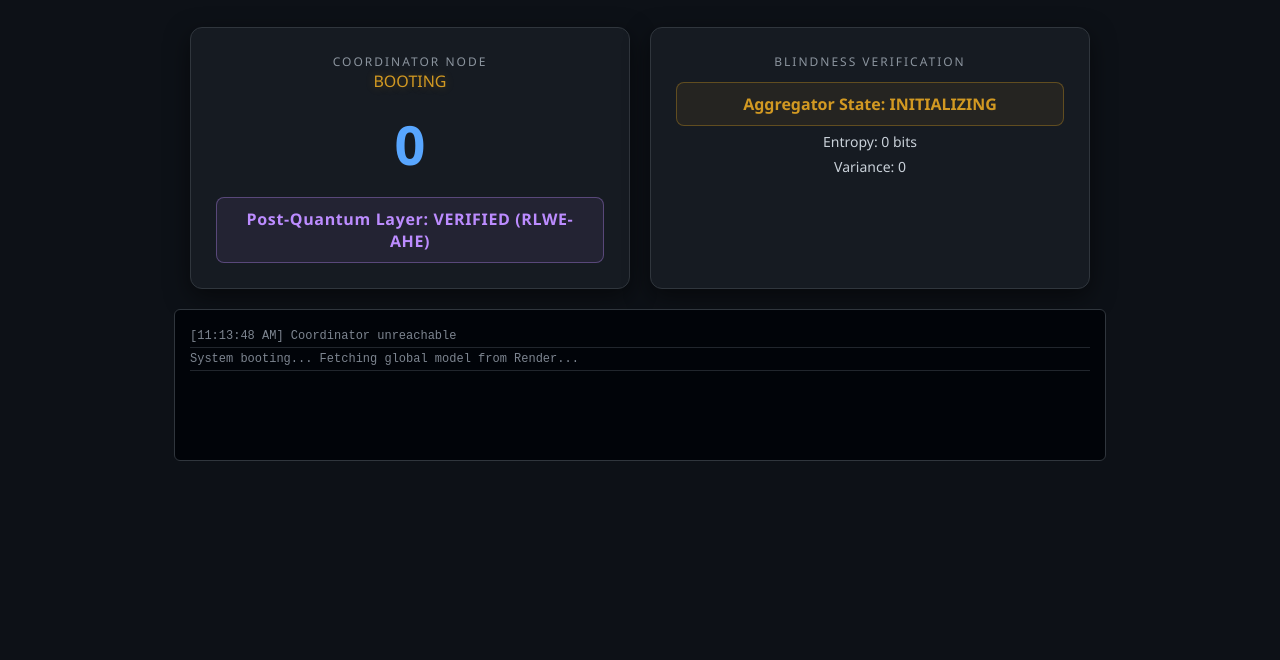
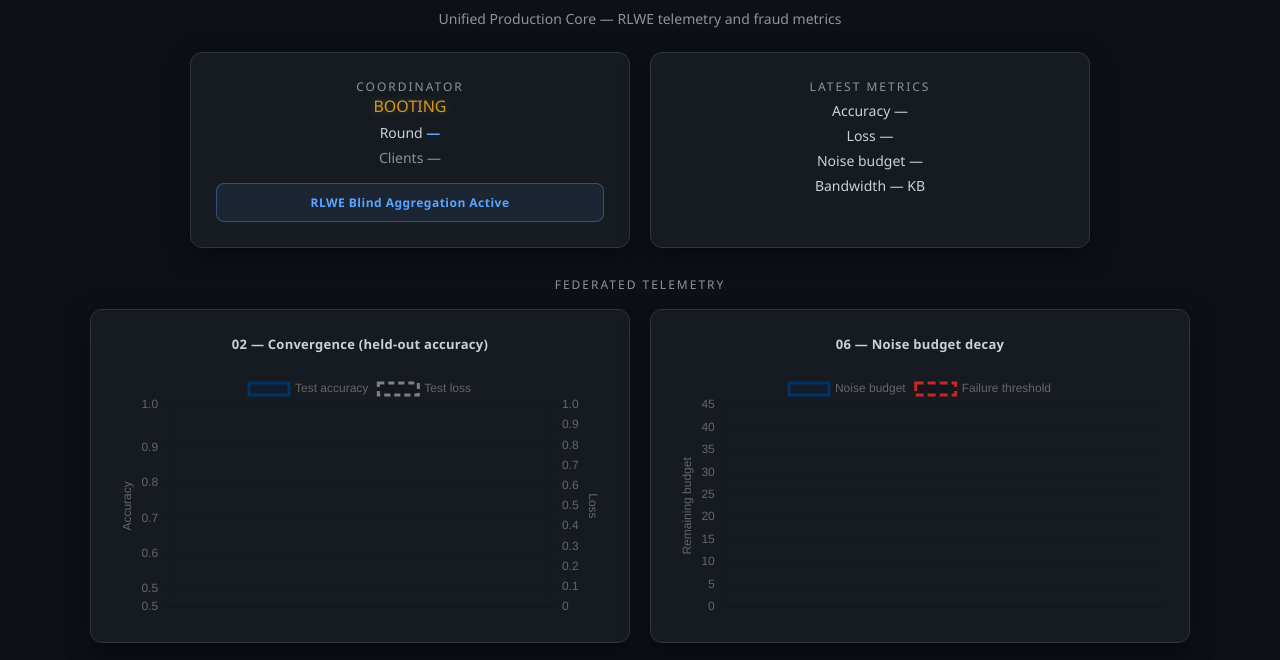
Before and after one commit to Coder-Starcom/pqc_fl_dashboard, a plain HTML site: page index.html in a window 1280 px wide. Shown: the part 87-747 px from the top of the page. Drawn offline with nearby package versions, Linux system fonts and the light colour scheme; no server answers.

Commit message:
unified core

```diff
--- /dev/null
+++ b/api.js
@@ -0,0 +1,155 @@
+/**
+ * Unified Production Core — frontend API integration layer.
+ * Mirrors coordinator_service.py auth: token on all routes except /health.
+ */
+
+const API_BASE_URL =
+  window.__API_BASE_URL__ || "https://pq-federated-coordinator-v3.onrender.com";
+
+const API_AUTH_TOKEN = window.__API_AUTH_TOKEN__ || "pq-fed-auth-token";
+const API_SIGNATURE_SECRET =
+  window.__API_SIGNATURE_SECRET__ || API_AUTH_TOKEN;
+
+const ENDPOINTS = {
+  health: `${API_BASE_URL}/health`,
+  metrics: `${API_BASE_URL}/metrics`,
+  globalModel: `${API_BASE_URL}/global_model`,
+  sharedContext: `${API_BASE_URL}/api/shared_context`,
+  submitUpdate: `${API_BASE_URL}/submit_update`,
+  dashboard: `${API_BASE_URL}/`,
+};
+
+function canonicalStringify(value) {
+  if (value === null || typeof value !== "object") {
+    return JSON.stringify(value);
+  }
+  if (Array.isArray(value)) {
+    return `[${value.map((item) => canonicalStringify(item)).join(",")}]`;
+  }
+  const keys = Object.keys(value).sort();
+  const body = keys
+    .map((key) => `${JSON.stringify(key)}:${canonicalStringify(value[key])}`)
+    .join(",");
+  return `{${body}}`;
+}
+
+async function hmacSha256Hex(secret, message) {
+  const encoder = new TextEncoder();
+  const key = await crypto.subtle.importKey(
+    "raw",
+    encoder.encode(secret),
+    { name: "HMAC", hash: "SHA-256" },
+    false,
+    ["sign"],
+  );
+  const signature = await crypto.subtle.sign(
+    "HMAC",
+    key,
+    encoder.encode(message),
+  );
+  return Array.from(new Uint8Array(signature))
+    .map((byte) => byte.toString(16).padStart(2, "0"))
+    .join("");
+}
+
+function buildAuthHeaders(extra = {}) {
+  const headers = { ...extra };
+  if (API_AUTH_TOKEN) {
+    headers["X-Client-Token"] = API_AUTH_TOKEN;
+  }
+  return headers;
+}
+
+/** Render load-balancer probe — intentionally NO X-Client-Token. */
+async function fetchHealth() {
+  const response = await fetch(ENDPOINTS.health, {
+    cache: "no-store",
+  });
+  if (!response.ok) {
+    throw new Error(`Health check failed (${response.status})`);
+  }
+  return response.json();
+}
+
+async function fetchWithAuth(path, options = {}) {
+  const response = await fetch(`${API_BASE_URL}${path}`, {
+    ...options,
+    cache: "no-store",
+    headers: buildAuthHeaders(options.headers || {}),
+  });
+  if (!response.ok) {
+    throw new Error(`Request failed ${path} (${response.status})`);
+  }
+  return response.json();
+}
+
+async function fetchMetrics() {
+  const payload = await fetchWithAuth("/metrics");
+  return normalizeMetricsRounds(payload.rounds || []);
+}
+
+async function fetchGlobalModel() {
+  return fetchWithAuth("/global_model");
+}
+
+async function fetchSharedContext() {
+  return fetchWithAuth("/api/shared_context");
+}
+
+async function submitUpdate(updatePayload) {
+  const body = canonicalStringify(updatePayload);
+  const signature = await hmacSha256Hex(API_SIGNATURE_SECRET, body);
+  const response = await fetch(ENDPOINTS.submitUpdate, {
+    method: "POST",
+    cache: "no-store",
+    headers: buildAuthHeaders({
+      "Content-Type": "application/json",
+      "X-Client-Signature": signature,
+    }),
+    body,
+  });
+  if (!response.ok) {
+    throw new Error(`submit_update failed (${response.status})`);
+  }
+  return response.json();
+}
+
+/**
+ * Merge metrics by round_number (matches core/metrics_tracker.update_round).
+ */
+function normalizeMetricsRounds(rows) {
+  const byRound = new Map();
+  for (const row of rows) {
+    const roundNumber = Number(row.round_number);
+    if (Number.isNaN(roundNumber)) continue;
+    const existing = byRound.get(roundNumber) || {};
+    byRound.set(roundNumber, { ...existing, ...row, round_number: roundNumber });
+  }
+  return [...byRound.values()].sort(
+    (left, right) => Number(left.round_number) - Number(right.round_number),
+  );
+}
+
+async function fetchLocalArtifact(filename) {
+  try {
+    const response = await fetch(filename, { cache: "no-store" });
+    if (!response.ok) return null;
+    return response.json();
+  } catch {
+    return null;
+  }
+}
+
+window.PqcApi = {
+  API_BASE_URL,
+  API_AUTH_TOKEN,
+  ENDPOINTS,
+  fetchHealth,
+  fetchMetrics,
+  fetchGlobalModel,
+  fetchSharedContext,
+  submitUpdate,
+  fetchLocalArtifact,
+  normalizeMetricsRounds,
+  canonicalStringify,
+};
--- a/app.js
+++ b/app.js
@@ -1,19 +1,30 @@
-const API_BASE_URL =
-  window.__API_BASE_URL__ ||
-  "https://pq-federated-coordinator-v3.onrender.com";
-const MODEL_ENDPOINT = `${API_BASE_URL}/global_model`;
-const BLINDNESS_ENDPOINT = `${API_BASE_URL}/api/verify_blindness`;
-const HEALTH_ENDPOINT = `${API_BASE_URL}/health`;
-const STATUS_ENDPOINT = `${API_BASE_URL}/status`;
-const API_AUTH_TOKEN = window.__API_AUTH_TOKEN__ || "";
+/**
+ * PQC Federated Dashboard — Unified Production Core UI
+ */
 
-console.info("Dashboard origin:", window.location.origin || "null");
-console.info("Coordinator API:", API_BASE_URL);
+const DEEP_BLUE = "#003366";
+const SECURITY_ORANGE = "#FF8C00";
+const NEUTRAL_GRAY = "#808080";
+const DANGER_RED = "#C62828";
 
-let coordinatorHealthy = false;
 let healthFailures = 0;
-let modelFailures = 0;
-let blindnessFailures = 0;
+let metricsFailures = 0;
+let chartConvergence;
+let chartNoise;
+let chartSmote;
+let chartDp;
+
+function log(msg, kind = "info") {
+  const container = document.getElementById("logs");
+  const entry = document.createElement("div");
+  entry.className = "log-entry";
+  entry.dataset.kind = kind;
+  entry.textContent = `[${new Date().toLocaleTimeString()}] ${msg}`;
+  container.prepend(entry);
+  while (container.children.length > 100) {
+    container.removeChild(container.lastChild);
+  }
+}
 
 function setCoordinatorStatus(text, className) {
   const el = document.getElementById("status");
@@ -21,184 +32,250 @@ function setCoordinatorStatus(text, className) {
   el.className = className;
 }
 
-function buildRequestOptions() {
-  const headers = {};
-  if (API_AUTH_TOKEN) {
-    headers["X-Client-Token"] = API_AUTH_TOKEN;
-  }
-  return {
-    cache: "no-store",
-    headers,
-  };
+function updateLatestMetrics(rows) {
+  if (!rows.length) return;
+  const latest = rows[rows.length - 1];
+  document.getElementById("latestAccuracy").textContent = Number(
+    latest.accuracy,
+  ).toFixed(4);
+  document.getElementById("latestLoss").textContent = Number(latest.loss).toFixed(
+    4,
+  );
+  document.getElementById("latestNoise").textContent = Number(
+    latest.noise_budget,
+  ).toFixed(2);
+  document.getElementById("latestBandwidth").textContent = Number(
+    latest.bandwidth_kb,
+  ).toFixed(2);
 }
 
-function warningKey(text) {
-  return text;
+function initCharts() {
+  chartConvergence = new Chart(document.getElementById("chartConvergence"), {
+    type: "line",
+    data: {
+      labels: [],
+      datasets: [
+        {
+          label: "Test accuracy",
+          data: [],
+          borderColor: DEEP_BLUE,
+          backgroundColor: "rgba(0, 51, 102, 0.15)",
+          tension: 0.25,
+          yAxisID: "y",
+        },
+        {
+          label: "Test loss",
+          data: [],
+          borderColor: NEUTRAL_GRAY,
+          borderDash: [6, 4],
+          tension: 0.25,
+          yAxisID: "y1",
+        },
+      ],
+    },
+    options: {
+      responsive: true,
+      scales: {
+        y: { min: 0.45, max: 1.02, title: { display: true, text: "Accuracy" } },
+        y1: {
+          position: "right",
+          grid: { drawOnChartArea: false },
+          title: { display: true, text: "Loss" },
+        },
+      },
+    },
+  });
+
+  chartNoise = new Chart(document.getElementById("chartNoise"), {
+    type: "line",
+    data: {
+      labels: [],
+      datasets: [
+        {
+          label: "Noise budget",
+          data: [],
+          borderColor: DEEP_BLUE,
+          fill: true,
+          backgroundColor: "rgba(0, 51, 102, 0.12)",
+          tension: 0.2,
+        },
+        {
+          label: "Failure threshold",
+          data: [],
+          borderColor: DANGER_RED,
+          borderDash: [8, 4],
+          pointRadius: 0,
+        },
+      ],
+    },
+    options: {
+      responsive: true,
+      scales: {
+        y: {
+          min: 0,
+          max: 45,
+          title: { display: true, text: "Remaining budget" },
+        },
+      },
+    },
+  });
+
+  chartSmote = new Chart(document.getElementById("chartSmote"), {
+    type: "bar",
+    data: {
+      labels: ["Federated Vanilla", "Federated SMOTE"],
+      datasets: [
+        {
+          label: "Fraud recall",
+          data: [0, 0],
+          backgroundColor: [NEUTRAL_GRAY, SECURITY_ORANGE],
+        },
+      ],
+    },
+    options: {
+      responsive: true,
+      scales: {
+        y: { min: 0, max: 1.05, title: { display: true, text: "Recall" } },
+      },
+    },
+  });
+
+  chartDp = new Chart(document.getElementById("chartDp"), {
+    type: "line",
+    data: {
+      labels: ["0.5", "2.0", "8.0"],
+      datasets: [
+        {
+          label: "Accuracy vs epsilon",
+          data: [0, 0, 0],
+          borderColor: SECURITY_ORANGE,
+          backgroundColor: "rgba(255, 140, 0, 0.15)",
+          tension: 0.2,
+          fill: true,
+        },
+      ],
+    },
+    options: {
+      responsive: true,
+      scales: {
+        x: { title: { display: true, text: "Privacy budget (epsilon)" } },
+        y: { min: 0, max: 1.05, title: { display: true, text: "Accuracy" } },
+      },
+    },
+  });
 }
 
-/* ---------------- LOGGING ---------------- */
+function renderMetricsCharts(rows) {
+  const labels = rows.map((row) => String(row.round_number));
+  const accuracies = rows.map((row) => Number(row.accuracy));
+  const losses = rows.map((row) => Number(row.loss));
+  const noise = rows.map((row) => Number(row.noise_budget));
+  const threshold = labels.map(() => 5);
 
-function log(msg, kind = "info") {
-  const container = document.getElementById("logs");
+  chartConvergence.data.labels = labels;
+  chartConvergence.data.datasets[0].data = accuracies;
+  chartConvergence.data.datasets[1].data = losses;
+  chartConvergence.update();
 
-  const entry = document.createElement("div");
-
-  entry.className = "log-entry";
-  entry.dataset.kind = kind;
-
-  entry.innerHTML = `[${new Date().toLocaleTimeString()}] ${msg}`;
-
-  container.prepend(entry);
-  while (container.children.length > 100) {
-    container.removeChild(container.lastChild);
-  }
+  chartNoise.data.labels = labels;
+  chartNoise.data.datasets[0].data = noise;
+  chartNoise.data.datasets[1].data = threshold;
+  chartNoise.update();
 }
 
-function clearTransientWarnings() {
-  document
-    .querySelectorAll('.log-entry[data-kind="warning"]')
-    .forEach((entry) => {
-      const text = entry.textContent || "";
-      if (text.includes("Coordinator unreachable")) {
-        entry.remove();
-      }
-    });
+function renderSmoteChart(payload) {
+  if (!payload) {
+    log("SMOTE artifact missing — bundle plots_data_smote.json with the dashboard", "warning");
+    return;
+  }
+  const vanilla = Number(payload.vanilla_recall);
+  const smote = Number(payload.smote_recall);
+  chartSmote.data.datasets[0].data = [vanilla, smote];
+  chartSmote.update();
+  log(`SMOTE recall lift: ${vanilla.toFixed(2)} → ${smote.toFixed(2)}`);
 }
 
-function logOnce(key, msg, kind = "info") {
-  const existing = Array.from(document.querySelectorAll(".log-entry")).some(
-    (entry) => entry.dataset.logKey === key,
+function renderDpChart(payload) {
+  if (!payload || !payload.points) {
+    log("DP artifact missing — bundle plots_data_dp.json with the dashboard", "warning");
+    return;
+  }
+  const sorted = [...payload.points].sort(
+    (left, right) => Number(left.epsilon) - Number(right.epsilon),
   );
-  if (existing) return;
-
-  const container = document.getElementById("logs");
-  const entry = document.createElement("div");
-  entry.className = "log-entry";
-  entry.dataset.kind = kind;
-  entry.dataset.logKey = key;
-  entry.innerHTML = `[${new Date().toLocaleTimeString()}] ${msg}`;
-  container.prepend(entry);
+  chartDp.data.labels = sorted.map((point) => String(point.epsilon));
+  chartDp.data.datasets[0].data = sorted.map((point) => Number(point.accuracy));
+  chartDp.update();
+  log("DP trade-off curve refreshed (low ε → low accuracy)");
 }
 
-/* ---------------- MODEL SYNC ---------------- */
-
-async function syncModel() {
+async function syncHealth() {
   try {
-    const response = await fetch(MODEL_ENDPOINT, {
-      ...buildRequestOptions(),
-    });
-
-    if (!response.ok) throw new Error(`Coordinator offline (${response.status})`);
-
-    const data = await response.json();
-
-    setCoordinatorStatus("ONLINE (BLIND AGGREGATOR)", "status-online");
-
-    document.getElementById("round").innerText = data.round;
-
-    log(
-      `Encrypted payload received. Round ${data.round} is available.`,
+    const data = await PqcApi.fetchHealth();
+    healthFailures = 0;
+    document.getElementById("round").textContent = data.round ?? "—";
+    document.getElementById("clientCount").textContent = data.clients ?? "—";
+    setCoordinatorStatus("ONLINE", "status-online");
+    log("Health check passed (/health, no auth token)");
+  } catch (error) {
+    healthFailures += 1;
+    setCoordinatorStatus(
+      healthFailures < 3 ? "BOOTING" : "OFFLINE",
+      healthFailures < 3 ? "status-booting" : "status-offline",
     );
-    modelFailures = 0;
-  } catch (e) {
-    console.warn("syncModel failed", e, "origin=", window.location.origin || "null");
-    modelFailures += 1;
-    if (healthFailures < 3) {
-      setCoordinatorStatus("BOOTING", "status-booting");
-    } else {
-      setCoordinatorStatus("OFFLINE", "status-offline");
-    }
-
-    if (modelFailures === 1) {
-      logOnce(warningKey("Coordinator unreachable"), "Coordinator unreachable", "warning");
+    if (healthFailures === 1) {
+      log("Coordinator unreachable on /health", "warning");
     }
   }
 }
 
-/* ---------------- BLINDNESS VERIFY ---------------- */
-async function syncBlindness() {
+async function syncMetrics() {
   try {
-    const response = await fetch(BLINDNESS_ENDPOINT, {
-      ...buildRequestOptions(),
-    });
-
-    if (!response.ok) throw new Error("Blindness endpoint unavailable");
-
-    const data = await response.json();
-    const verified = Boolean(data.verified);
-    const state = verified ? "CRYPTOGRAPHICALLY BLIND" : "UNDER REVIEW";
-
-    const label = document.getElementById("blindnessStatus");
-    label.innerText = `Aggregator State: ${state}`;
-    label.className =
-      verified ? "blindness-ok" : "blindness-warn";
-
-    document.getElementById("blindnessEntropy").innerText =
-      verified ? "hidden" : "0";
-    document.getElementById("blindnessVariance").innerText =
-      verified ? "hidden" : "0";
-
-    log(`Blindness verification status: ${state}`);
-    blindnessFailures = 0;
-  } catch (e) {
-    console.warn("syncBlindness failed", e, "origin=", window.location.origin || "null");
-    blindnessFailures += 1;
-    const label = document.getElementById("blindnessStatus");
-    label.innerText = blindnessFailures < 3
-      ? "Aggregator State: INITIALIZING"
-      : "Aggregator State: VERIFICATION UNAVAILABLE";
-    label.className = "blindness-warn";
-  }
-}
-
-/* ---------------- HEALTH SYNC ---------------- */
-async function syncHealth() {
-  try {
-    let response = await fetch(STATUS_ENDPOINT, {
-      ...buildRequestOptions(),
-    });
-
-    if (!response.ok) {
-      response = await fetch(HEALTH_ENDPOINT, {
-        ...buildRequestOptions(),
-      });
-    }
-
-    if (!response.ok) throw new Error("Health check failed");
-
-    const data = await response.json();
-    coordinatorHealthy = true;
-    healthFailures = 0;
-
-    if (data?.status === "ok") {
-      clearTransientWarnings();
-      if (data.has_aggregate_ciphertext) {
-        setCoordinatorStatus("ONLINE (BLIND AGGREGATOR)", "status-online");
-      } else {
-        setCoordinatorStatus("ONLINE (BOOTING)", "status-booting");
-      }
-      log("Coordinator health check passed");
-    }
-  } catch (e) {
-    console.warn("syncHealth failed", e, "origin=", window.location.origin || "null");
-    healthFailures += 1;
-    coordinatorHealthy = false;
-    if (healthFailures < 3) {
-      setCoordinatorStatus("BOOTING", "status-booting");
-    } else {
-      setCoordinatorStatus("OFFLINE", "status-offline");
+    const rows = await PqcApi.fetchMetrics();
+    metricsFailures = 0;
+    updateLatestMetrics(rows);
+    renderMetricsCharts(rows);
+    log(`Metrics synced — ${rows.length} rounds (merged by round_number)`);
+  } catch (error) {
+    metricsFailures += 1;
+    if (metricsFailures === 1) {
+      log("Metrics fetch failed — verify X-Client-Token", "warning");
     }
   }
 }
 
-/* ---------------- POLLING ---------------- */
+async function syncGlobalModel() {
+  try {
+    const data = await PqcApi.fetchGlobalModel();
+    if (data.ciphertext_u && data.ciphertext_v) {
+      log(`Global ciphertext available for round ${data.round}`);
+    } else {
+      log(`Round ${data.round}: ${data.message || "awaiting aggregation"}`);
+    }
+  } catch {
+    /* metrics + health already surface connectivity */
+  }
+}
 
-setInterval(syncModel, 5000);
+async function syncLocalArtifacts() {
+  const smote = await PqcApi.fetchLocalArtifact("plots_data_smote.json");
+  const dp = await PqcApi.fetchLocalArtifact("plots_data_dp.json");
+  renderSmoteChart(smote);
+  renderDpChart(dp);
+}
 
-setInterval(syncBlindness, 7000);
+function boot() {
+  console.info("Dashboard API:", PqcApi.API_BASE_URL);
+  initCharts();
+  syncHealth();
+  syncMetrics();
+  syncGlobalModel();
+  syncLocalArtifacts();
 
-setInterval(syncHealth, 4000);
+  setInterval(syncHealth, 4000);
+  setInterval(syncMetrics, 6000);
+  setInterval(syncGlobalModel, 8000);
+  setInterval(syncLocalArtifacts, 30000);
+}
 
-syncModel();
-syncBlindness();
-syncHealth();
+boot();
--- a/config.js
+++ b/config.js
@@ -1,3 +1,5 @@
 window.__API_BASE_URL__ =
   window.__API_BASE_URL__ || "https://pq-federated-coordinator-v3.onrender.com";
 window.__API_AUTH_TOKEN__ = window.__API_AUTH_TOKEN__ || "pq-fed-auth-token";
+window.__API_SIGNATURE_SECRET__ =
+  window.__API_SIGNATURE_SECRET__ || window.__API_AUTH_TOKEN__;
--- a/index.html
+++ b/index.html
@@ -3,57 +3,60 @@
   <head>
     <meta charset="UTF-8" />
     <meta name="viewport" content="width=device-width, initial-scale=1.0" />
-
     <title>PQC Federated Control Centre</title>
-
     <link rel="stylesheet" href="style.css" />
-
     <script src="config.js"></script>
+    <script src="https://cdn.jsdelivr.net/npm/chart.js@4.4.1/dist/chart.umd.min.js"></script>
   </head>
-
   <body>
     <h1 class="title">PQC Federated Monitor</h1>
+    <p class="subtitle">Unified Production Core — RLWE telemetry and fraud metrics</p>
 
-    <div class="grid">
-      <!-- Coordinator Card -->
+    <div class="grid status-grid">
+      <div class="card">
+        <h2>Coordinator</h2>
+        <div id="status" class="status-booting">BOOTING</div>
+        <div class="metric">Round <span id="round" class="value-inline">—</span></div>
+        <div class="metric subtle">Clients <span id="clientCount">—</span></div>
+        <div class="core-badge">RLWE Blind Aggregation Active</div>
+      </div>
 
       <div class="card">
-        <h2>Coordinator Node</h2>
-
-        <div id="status" class="status-booting">BOOTING</div>
-
-        <div id="round" class="value">0</div>
-
-        <div class="pqc-status">Post-Quantum Layer: VERIFIED (RLWE-AHE)</div>
-      </div>
-
-      <!-- Blindness Verification -->
-
-      <div class="card">
-        <h2>Blindness Verification</h2>
-
-        <div id="blindnessStatus" class="blindness-warn">
-          Aggregator State: INITIALIZING
-        </div>
-
-        <div class="metric">
-          Entropy: <span id="blindnessEntropy">0</span> bits
-        </div>
-
-        <div class="metric">
-          Variance: <span id="blindnessVariance">0</span>
-        </div>
+        <h2>Latest Metrics</h2>
+        <div class="metric">Accuracy <span id="latestAccuracy">—</span></div>
+        <div class="metric">Loss <span id="latestLoss">—</span></div>
+        <div class="metric">Noise budget <span id="latestNoise">—</span></div>
+        <div class="metric">Bandwidth <span id="latestBandwidth">—</span> KB</div>
       </div>
     </div>
 
-    <!-- Logs -->
-
-      <div class="log-container" id="logs">
-        <div class="log-entry">
-          System booting... Fetching global model from Render...
+    <section class="charts-section">
+      <h2 class="section-heading">Federated Telemetry</h2>
+      <div class="charts-grid">
+        <div class="card chart-card">
+          <h3>02 — Convergence (held-out accuracy)</h3>
+          <canvas id="chartConvergence"></canvas>
+        </div>
+        <div class="card chart-card">
+          <h3>06 — Noise budget decay</h3>
+          <canvas id="chartNoise"></canvas>
+        </div>
+        <div class="card chart-card">
+          <h3>07 — SMOTE recall lift</h3>
+          <canvas id="chartSmote"></canvas>
+        </div>
+        <div class="card chart-card">
+          <h3>09 — DP privacy-utility trade-off</h3>
+          <canvas id="chartDp"></canvas>
         </div>
       </div>
+    </section>
 
+    <div class="log-container" id="logs">
+      <div class="log-entry">System booting. Connecting to coordinator API.</div>
+    </div>
+
+    <script src="api.js"></script>
     <script src="app.js"></script>
   </body>
 </html>
--- /dev/null
+++ b/plots_data_dp.json
@@ -0,0 +1,26 @@
+{
+  "timestamp": "2026-05-16T10:51:14.943261+00:00",
+  "points": [
+    {
+      "epsilon": 0.5,
+      "accuracy": 0.5088888888888888,
+      "feature_noise_std": 12.339508056640625,
+      "label_flip_probability": 0.42,
+      "baseline_accuracy": 0.9377777777777778
+    },
+    {
+      "epsilon": 2.0,
+      "accuracy": 0.8244444444444444,
+      "feature_noise_std": 6.474191284179689,
+      "label_flip_probability": 0.3,
+      "baseline_accuracy": 0.9377777777777778
+    },
+    {
+      "epsilon": 8.0,
+      "accuracy": 0.9377777777777778,
+      "feature_noise_std": 0.0,
+      "label_flip_probability": 0.0,
+      "baseline_accuracy": 0.9377777777777778
+    }
+  ]
+}
--- /dev/null
+++ b/plots_data_smote.json
@@ -0,0 +1,6 @@
+{
+  "round_number": 10,
+  "timestamp": "2026-05-16T10:51:05.408529+00:00",
+  "vanilla_recall": 0.5714285714285714,
+  "smote_recall": 0.7857142857142857
+}
--- a/style.css
+++ b/style.css
@@ -96,35 +96,66 @@ h2 {
   text-shadow: 0 0 10px rgba(248, 81, 73, 0.3);
 }
 
-.pqc-status {
+.subtitle {
+  color: #8b949e;
+  margin: -18px 0 24px;
+  font-size: 14px;
+}
+
+.core-badge {
   margin-top: 16px;
   padding: 10px 12px;
-  border: 1px solid rgba(188, 140, 255, 0.35);
+  border: 1px solid rgba(88, 166, 255, 0.35);
   border-radius: 8px;
-  color: var(--pqc);
-  background: rgba(188, 140, 255, 0.08);
+  color: var(--accent);
+  background: rgba(88, 166, 255, 0.08);
   font-weight: 700;
   letter-spacing: 0.04em;
+  font-size: 12px;
 }
 
-.blindness-ok {
-  margin-top: 12px;
-  color: var(--success);
-  background: rgba(63, 185, 80, 0.08);
-  border: 1px solid rgba(63, 185, 80, 0.35);
-  border-radius: 8px;
-  padding: 10px 12px;
+.value-inline {
+  color: var(--accent);
   font-weight: 700;
 }
 
-.blindness-warn {
-  margin-top: 12px;
-  color: var(--warning);
-  background: rgba(210, 153, 34, 0.08);
-  border: 1px solid rgba(210, 153, 34, 0.35);
-  border-radius: 8px;
-  padding: 10px 12px;
-  font-weight: 700;
+.status-grid {
+  max-width: 900px;
+}
+
+.charts-section {
+  width: 100%;
+  max-width: 1100px;
+  margin-top: 28px;
+}
+
+.section-heading {
+  text-align: center;
+  color: #8b949e;
+  text-transform: uppercase;
+  letter-spacing: 2px;
+  font-size: 12px;
+  font-weight: 400;
+  margin-bottom: 16px;
+}
+
+.charts-grid {
+  display: grid;
+  grid-template-columns: repeat(auto-fit, minmax(420px, 1fr));
+  gap: 20px;
+}
+
+.chart-card h3 {
+  margin: 0 0 12px;
+  font-size: 13px;
+  font-weight: 600;
+  color: #c9d1d9;
+  text-transform: none;
+  letter-spacing: 0.02em;
+}
+
+.chart-card canvas {
+  min-height: 220px;
 }
 
 .progress-container {
```
